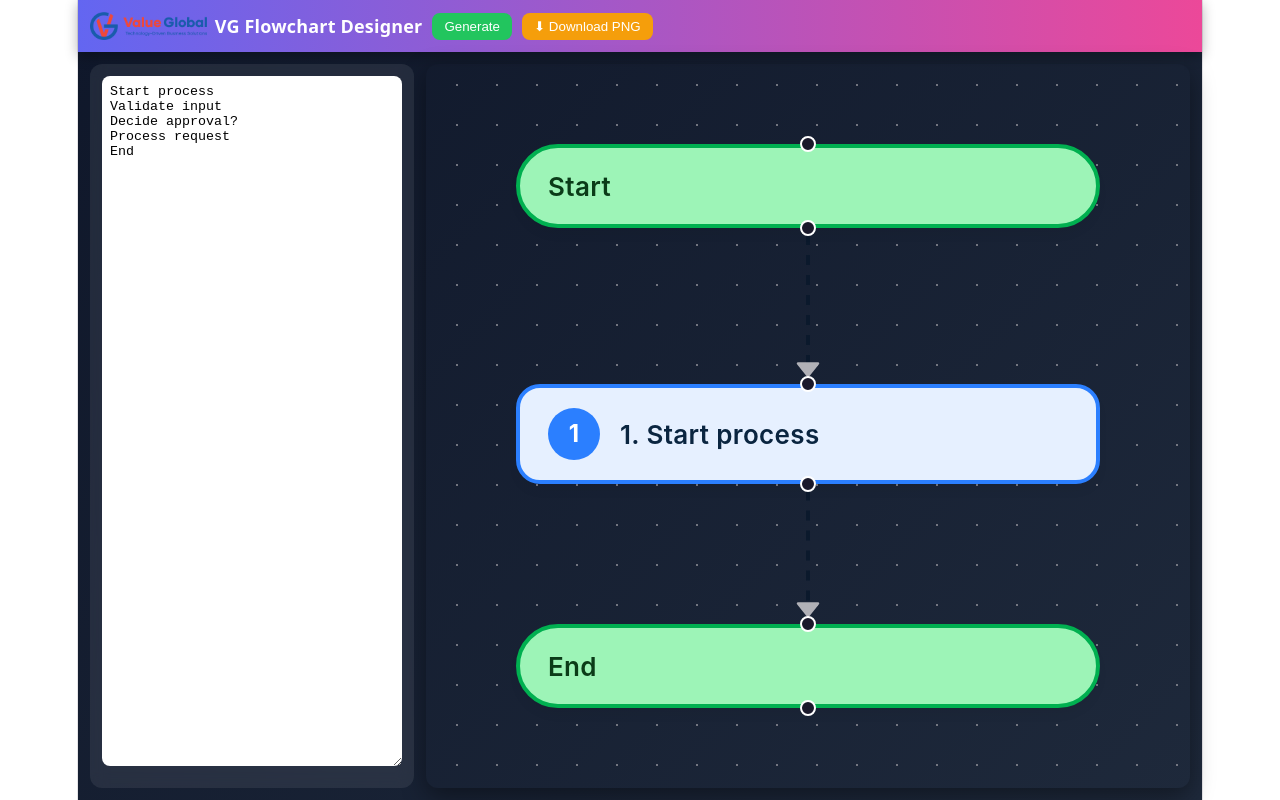
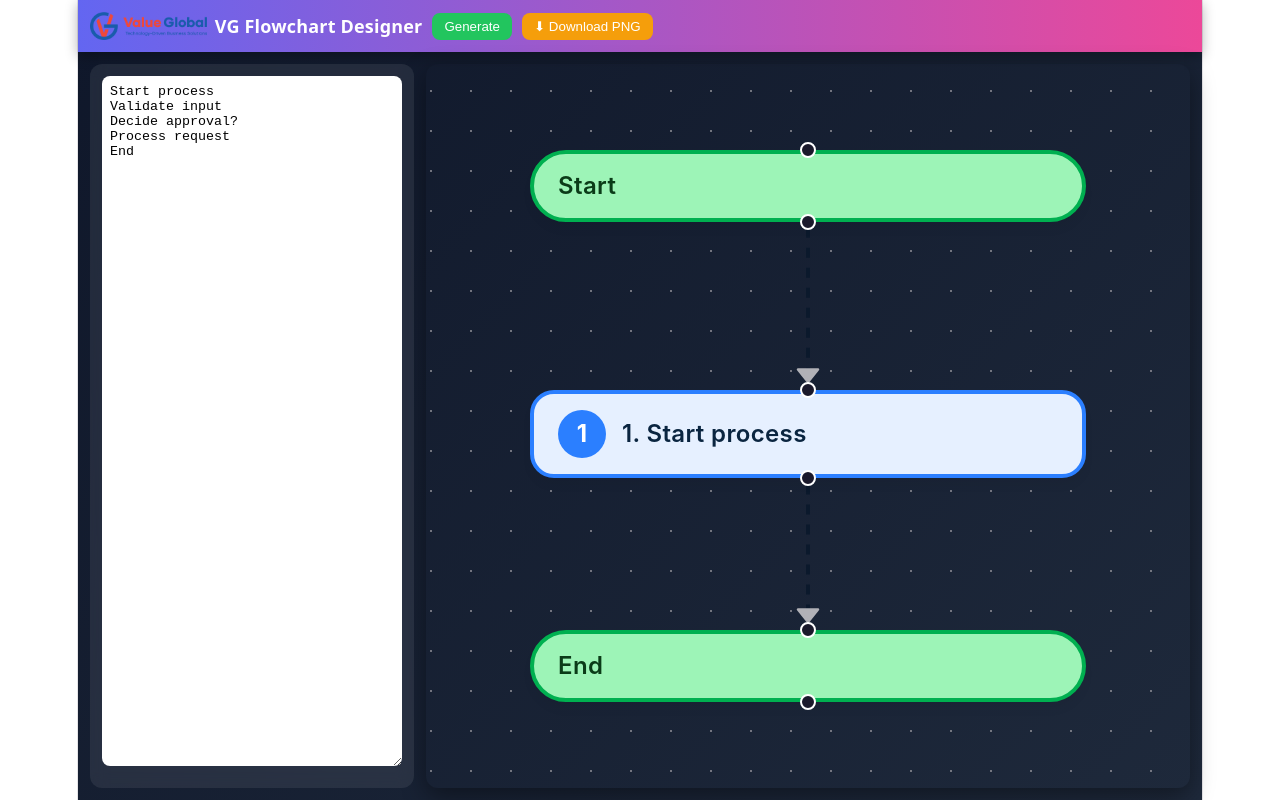
Before and after one commit to shanmugapriyag2196/KiloCode-Flow-Chart-Designer, a React (Vite) app: page / in a window 1280 px wide. Built offline with nearby package versions, Linux system fonts and the light colour scheme.

Commit message:
Compact nodes and step routing

```diff
--- a/src/App.tsx
+++ b/src/App.tsx
@@ -12,7 +12,7 @@ const nodeTypes = { custom: CustomNode };
 function toRF(graph: FlowGraph): { nodes: Node[]; edges: Edge[] } {
   return {
     nodes: (() => { let c = 0; return graph.nodes.map((n) => ({ id: n.id, type: 'custom', position: n.position, data: { label: n.data.label, bg: (NODE_COLORS as any)[n.type].bg, border: (NODE_COLORS as any)[n.type].border, text: (NODE_COLORS as any)[n.type].text, radius: (NODE_COLORS as any)[n.type].radius, badge: (n.type === 'start' || n.type === 'end') ? '' : (++c), type: n.type } })); })(),
-    edges: graph.edges.map(e => ({ id: e.id, source: e.source, target: e.target, label: e.label, type: 'smoothstep', animated: true, markerEnd: { type: MarkerType.ArrowClosed }, labelStyle: { fontWeight: 'bold', fontSize: 12 }, labelBgStyle: { fill: '#fff', fillOpacity: 0.9 }, labelBgPadding: [4, 6], style: { stroke: e.label?.toLowerCase() === 'yes' ? '#22c55e' : e.label?.toLowerCase() === 'no' ? '#ef4444' : '#0B192C', strokeWidth: 2, strokeDasharray: '5 5' } })),
+    edges: graph.edges.map(e => ({ id: e.id, source: e.source, target: e.target, label: e.label, type: 'step', animated: true, markerEnd: { type: MarkerType.ArrowClosed }, labelStyle: { fontWeight: 'bold', fontSize: 12 }, labelBgStyle: { fill: '#fff', fillOpacity: 0.9 }, labelBgPadding: [4, 6], style: { stroke: e.label?.toLowerCase() === 'yes' ? '#22c55e' : e.label?.toLowerCase() === 'no' ? '#ef4444' : '#0B192C', strokeWidth: 2, strokeDasharray: '5 5' } })),
   };
 }
 
--- a/src/components/CustomNode.tsx
+++ b/src/components/CustomNode.tsx
@@ -2,10 +2,10 @@ import { Handle, Position } from '@xyflow/react';
 
 export default function CustomNode({ data }: any) {
   return (
-    <div style={{ display: 'flex', alignItems: 'center', gap: 10, padding: '10px 14px', borderRadius: data.radius === 9999 ? 9999 : (data.radius === 0 ? 0 : 12), clipPath: data.radius === 0 ? 'polygon(50% 0%, 100% 50%, 50% 100%, 0% 50%)' : undefined, background: data.bg, border: `2px solid ${data.border}`, minWidth: 260, maxWidth: 320, boxShadow: '0 4px 6px -1px rgba(0,0,0,.05)', fontFamily: 'Inter,system-ui,sans-serif', color: data.text }}>
+    <div style={{ display: 'flex', alignItems: 'center', gap: 8, padding: '8px 12px', borderRadius: data.radius === 9999 ? 9999 : (data.radius === 0 ? 0 : 12), clipPath: data.radius === 0 ? 'polygon(50% 0%, 100% 50%, 50% 100%, 0% 50%)' : undefined, background: data.bg, border: `2px solid ${data.border}`, width: 250, boxShadow: '0 4px 6px -1px rgba(0,0,0,.05)', fontFamily: 'Inter,system-ui,sans-serif', color: data.text }}>
       <Handle type="target" position={Position.Top} />
-      {data.badge && <div style={{ width: 26, height: 26, borderRadius: '50%', background: data.border, color: '#fff', fontWeight: 700, fontSize: 12, display: 'flex', alignItems: 'center', justifyContent: 'center', flexShrink: 0 }}>{data.badge}</div>}
-      <div style={{ fontSize: 13, fontWeight: 600, lineHeight: 1.4, textAlign: 'left' }}>{data.label}</div>
+      {data.badge && <div style={{ width: 24, height: 24, borderRadius: '50%', background: data.border, color: '#fff', fontWeight: 700, fontSize: 12, display: 'flex', alignItems: 'center', justifyContent: 'center', flexShrink: 0 }}>{data.badge}</div>}
+      <div style={{ fontSize: 12, fontWeight: 600, lineHeight: 1.3, textAlign: 'left' }}>{data.label}</div>
       <Handle type="source" position={Position.Bottom} />
     </div>
   );
```
